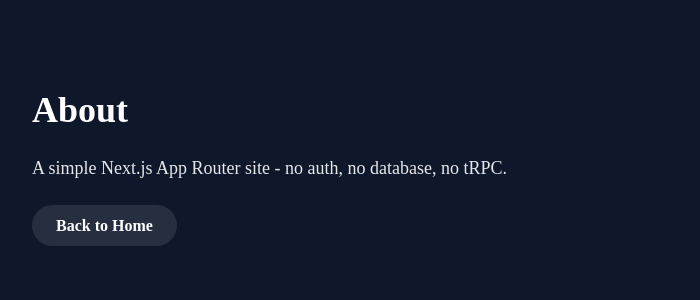
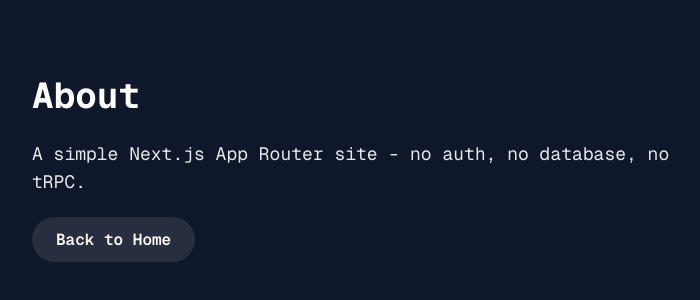
Before and after one commit to 4ntxk/syndicusamateurleague, a Next.js app: page /en/about in a window 1280 px wide. Shown: the part 236-536 px from the top of the page, without its empty margins (288-988 px from the left). Built offline with nearby package versions, Linux system fonts and the light colour scheme; no server answers.

Commit message:
standings fix3

```diff
--- a/src/app/layout.tsx
+++ b/src/app/layout.tsx
@@ -1,8 +1,11 @@
 import type { Metadata } from 'next'
+import { Geist, Geist_Mono } from 'next/font/google'
 import { cookies, headers } from 'next/headers'
 import '../styles/globals.css'
 import { ClientLayout } from './ClientLayout'
 
+const geist = Geist({ subsets: ['latin'] })
+const geistMono = Geist_Mono({ subsets: ['latin'] })
 const supportedLocales = new Set(['pl', 'en'])
 
 export const metadata: Metadata = {
@@ -24,7 +27,7 @@ export default async function RootLayout({
 
   return (
     <html lang={locale}>
-      <body className={`font-sans antialiased`}>
+      <body className={`${geist.className} ${geistMono.className} font-sans antialiased`}>
         <ClientLayout>{children}</ClientLayout>
       </body>
     </html>
```
